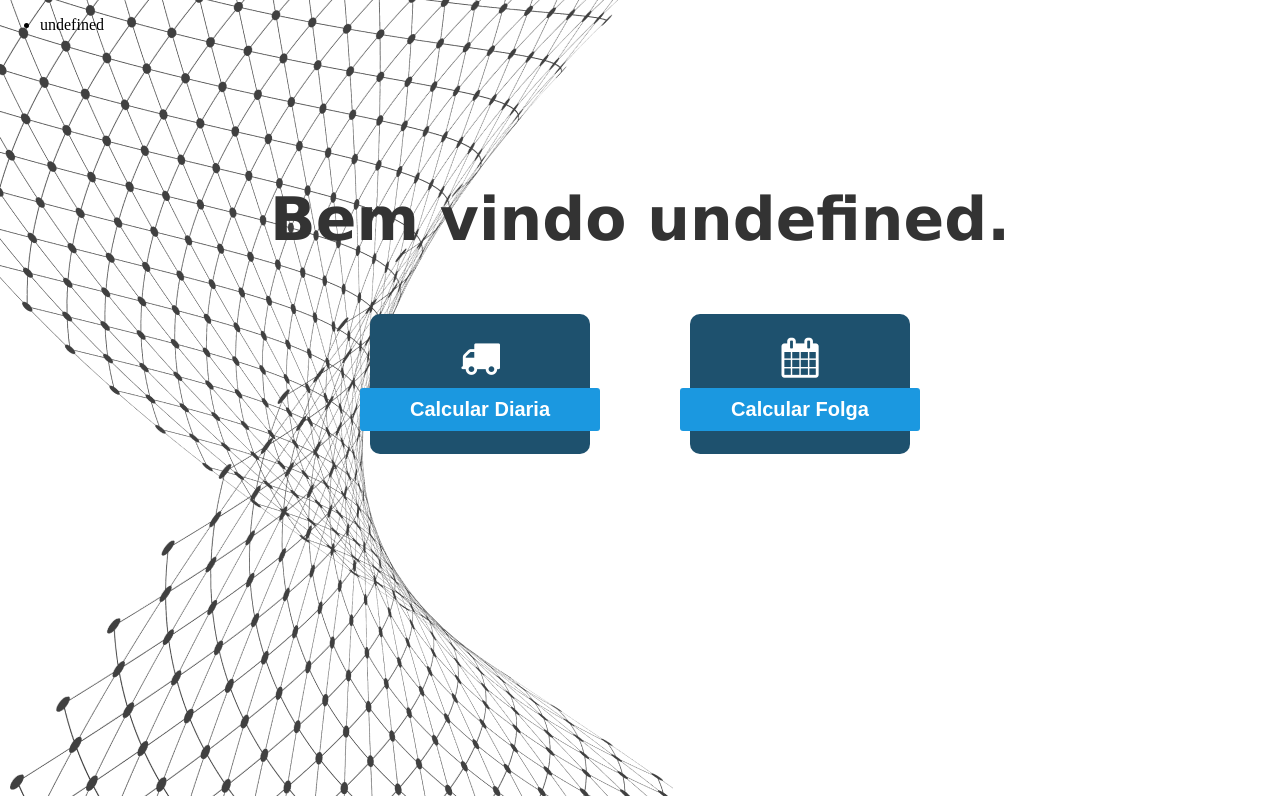
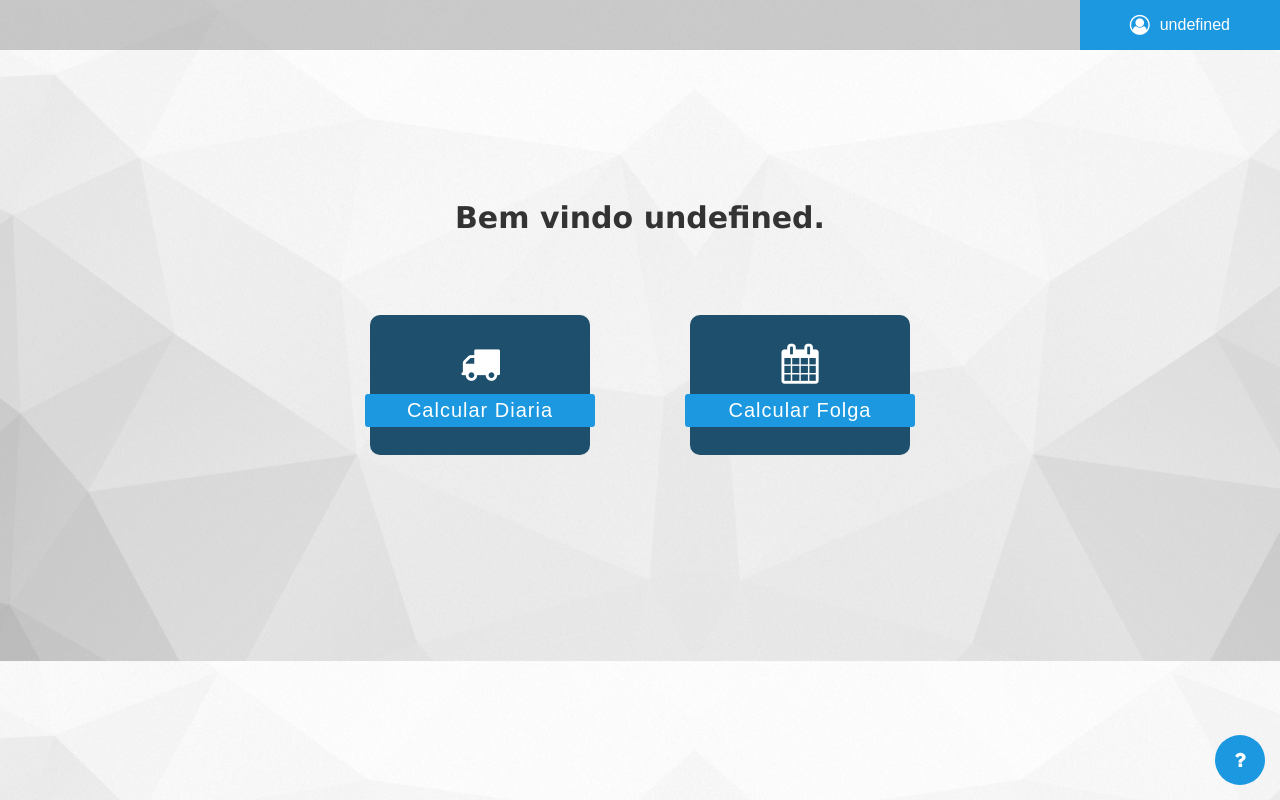
Before and after one commit to isaquelopes047/loginJS, a plain HTML site: page logado.html in a window 1280 px wide. Drawn offline with Linux system fonts and the light colour scheme.

Commit message:
atualização

```diff
--- a/JS/logado.js
+++ b/JS/logado.js
@@ -1,7 +1,35 @@
 
 let nameLogado = document.querySelector('.nameUser');
-nameLogado.textContent = `${localStorage.nome}`
+    nameLogado.textContent = `${localStorage.nome}`
 
 let bemVindo = document.querySelector('.bemVindo');
+    bemVindo.textContent = `Bem vindo ${localStorage.nome}.`;
 
-bemVindo.textContent = `Bem vindo ${localStorage.nome}.`;
+
+let buttonHelp = document.querySelector('.buttonHelp');
+let InfoText = 'Escolha um dos produtos clicando nas opções.'
+
+buttonHelp.addEventListener('mouseenter', function(){
+
+    let buttonInfo = document.querySelector('.buttonHelp');
+    let textInfo = document.querySelector('.classTextHelp');
+    let icon = document.querySelector('.fa-question');
+
+        buttonInfo.style.width = '300px';
+        buttonInfo.style.transition = '0.3s';
+        textInfo.style.display = 'block';
+        icon.style.display = 'none'
+
+    textInfo.textContent = InfoText;
+})
+
+buttonHelp.addEventListener('mouseleave', function(){
+
+    let buttonInfo = document.querySelector('.buttonHelp');
+    let textInfo = document.querySelector('.classTextHelp');
+    let icon = document.querySelector('.fa-question');
+
+        buttonInfo.style.width = '50px';
+        textInfo.style.display = 'none';
+        icon.style.display = 'block'
+})
--- a/JS/main.js
+++ b/JS/main.js
@@ -2,6 +2,7 @@
 let buttonLogin = document.querySelector('.button_login');
 
 let acessoNegado = document.querySelector('.acesso_negado');
+    acessoNegado.textContent = 'ACESSO NEGADO'
     acessoNegado.classList.add('acesso_negado');
 
 buttonLogin.addEventListener('click', function(){
@@ -42,7 +43,7 @@ buttonLogin.addEventListener('click', function(){
     }
 
     else{
-        acessoNegado.textContent = 'ACESSO NEGADO';
+        acessoNegado;
 
         timeOn();
         timeOut();
--- a/logado.html
+++ b/logado.html
@@ -13,14 +13,13 @@
 </head>
 <body>
 
-    <header>
-        <nav>
+    <header class="container_nav">
         <ul>
-                <li class="nameUser"></li>
+            <i class="fa fa-user-circle-o" aria-hidden="true"></i> <li class="nameUser"></li>
         </ul>
-        </nav>
     </header>
 
+    <main>
         <p class="bemVindo"></p>
 
         <div class="container_produtos_all">
@@ -34,6 +33,14 @@
                 <p>Calcular Folga</p>
             </div>
         </div>
+    </main>
+
+    <div class="buttonInfo">
+        <button class="buttonHelp">
+            <i class="fa fa-question" aria-hidden="true"></i>
+            <p class="classTextHelp"></p>
+        </button>
+    </div>
 
     <script src="./JS/logado.js"></script>
 </body>
--- a/style/homePage.css
+++ b/style/homePage.css
@@ -1,15 +1,15 @@
 body{
     padding: 0;
     margin: 0;
-    background-image: url('../IMG/backOne.png');
-    background-repeat: no-repeat;
+    background-image: url('../IMG/backTwo.png');
+    background-size: cover;
 }
 
 .bemVindo{
     width: 100%;
     height: auto;
     text-align: center;
-    font-size: 60px;
+    font-size: 30px;
     font-family: 'Lucida Sans', 'Lucida Sans Regular', 'Lucida Grande', 'Lucida Sans Unicode', Geneva, Verdana, sans-serif;
     font-weight: 900;
     color: #333;
@@ -32,8 +32,8 @@ body{
     flex-direction: column;
     width: 220px;
     height: 140px;
-    background-color: #1e516e;
-    margin: 0px 50px;
+    background-color: #1e4f6c;
+    margin: 50px 50px;
     border-radius: 10px;
     transition: 0.4s;
 }
@@ -51,13 +51,76 @@ body{
     height: auto;
     background-color: #1B98E0;
     border-radius:  3px;
-    padding: 10px;
+    padding: 5px 5px;
     text-align: center;
     font-size: 20px;
     color: rgb(255, 255, 255);
     font-family: sans-serif;
-    font-weight: 600;
     margin-top:10px;
+    letter-spacing: 1px;
 }
 
 /* NAV */
+
+.container_nav{
+    width: 100%;
+    height: 50px;
+    background-color: rgba(80, 80, 80, 0.295);
+    display: flex;
+    justify-content: flex-end;
+    align-items: center;
+}
+.container_nav i{
+    color: #fff;
+    font-size: 20px;
+    margin-right: 10px;
+}
+.container_nav ul{
+    margin: 0;
+    padding: 0px 50px;
+    height: 50px;
+    background-color: #1B98E0;
+    display: flex;
+    justify-content: center;
+    align-items: center;
+}
+.container_nav ul:hover{
+    background-color: #67a8cd;
+    transition: 0.4s;
+}
+.container_nav li{
+    text-decoration: none;
+    list-style: none;
+    color: #fff;
+    font-family: sans-serif;
+}
+
+/* Button info footer */
+
+.buttonInfo{
+    width: 100%;
+    height: auto;
+    bottom: 0;
+    position: absolute;
+    display: flex;
+    justify-content: flex-end;
+    align-items: center;
+    overflow:hidden;
+}
+.buttonInfo button{
+    width: 50px;
+    height: 50px;
+    border-radius: 50px;
+    margin: 15px;
+    border: none;
+    background-color: #1B98E0;
+    cursor: pointer;
+}
+.buttonInfo i{
+    font-size: 20px;
+    color: #fff;
+}
+.classTextHelp{
+    display: none;
+    color: #fff;
+}
--- a/style/style.css
+++ b/style/style.css
@@ -1,6 +1,8 @@
 body{
     padding: 0;
     margin: 0;
+    background-image: url('../IMG/backTwo.png');
+    background-size: cover;
 }
 .container{
     width: 100%;
@@ -10,44 +12,76 @@ body{
     justify-content: center;
     align-items: center;
     flex-direction: column;
-    margin-top: calc(50vh - 220px);
+    margin-top: calc(50vh - 300px);
 }
 .central{
-    width: 240px;
-    height: 260px;
+    width: 300px;
+    height: 400px;
     display: flex;
     justify-content: center;
     align-items: center;
     flex-direction: column;
+    background-color: rgb(255, 255, 255);
 }
+
 .container input{
     width: 220px;
     text-align: center;
-    height: 25px;
-    border-radius: 20px;
+    height: 30px;
+    border-radius: 5px;
     border: none;
     color: rgb(255, 255, 255);
     outline: 0px;
     font-size: 17px;
-    background-color: #333;
+    background-color: #357599;
+    border-bottom: 2px solid #333;
 }
 .container label{
-    padding: 10px 0;
+    font-weight: 600;
+    padding: 15px 0;
     font-size: 20px;
     font-family:'Segoe UI', Tahoma, Geneva, Verdana, sans-serif;
 }
+.container label:nth-child(1){
+    font-size: 25px;
+    margin-bottom: 30px;
+    color: #333;
+}
 .container button{
     margin-top: 30px;
-    width: 70px;
-    height: 30px;
-    border-radius: 20px;
+    width: 120px;
+    height: 35px;
+    border-radius: 0px;
     border: none;
     cursor: pointer;
+    background-color: #178a34;
+    color: #fff;
 }
 .acesso_negado{
-    padding: 30px;
-    color: red;
+    width: 200px;
+    background-color: rgb(238, 9, 9);
+    text-align: center;
+    padding: 20px;
+    color: #fff;
     display: none;
+    border-radius: 10px 0 0 10px;
+    margin-top: 50px;
+    margin-right: 0px;
+    font-family: Arial, Helvetica, sans-serif;
+    animation-name: open;
+    animation-duration: 0.5s;
+}
+
+@keyframes open{
+    0%{
+        margin-right: 0px;
+    }
+    50%{
+        margin-right: 50px;
+    }
+    100%{
+        margin-right: 0px;
+    }
 }
 
 /* alert */
```
Also changed, not shown: index.html (+8 -3 lines), CalcularDiaria.html (added), IMG/backTwo.png (added), JS/calcularDiaria.js (added), style/calcularDiaria.css (added). Lines whose indentation alone changed are shown as unchanged.
